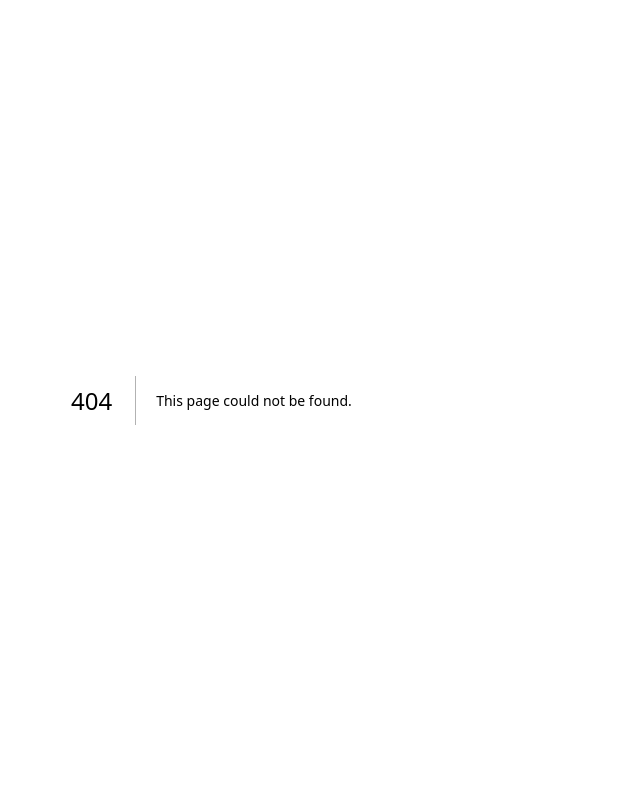
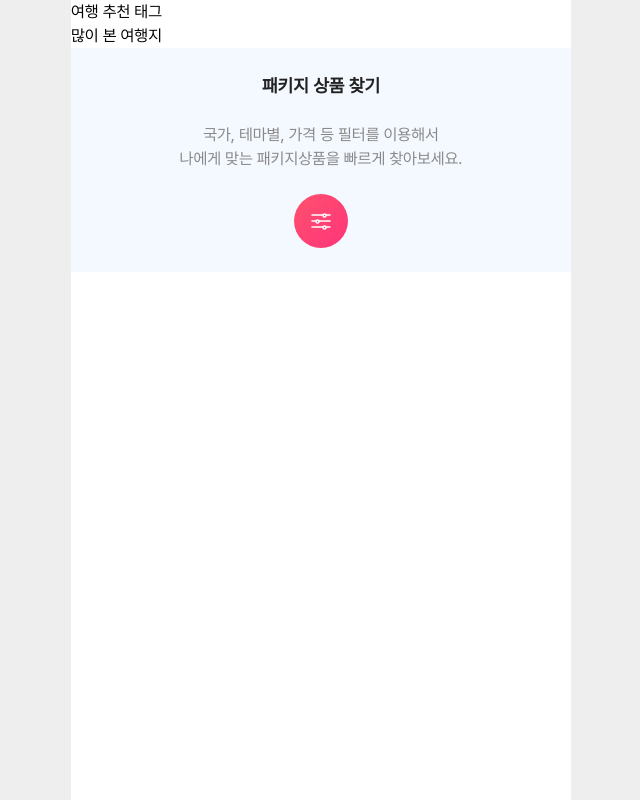
Before and after one commit to yanolja-finalproject/LETS_FE, a Next.js app: page /search in a window 1280 px wide. Before the commit this address had no page. Shown: the whole page, without its empty margins (319-959 px from the left). Built offline with nearby package versions, Linux system fonts and the light colour scheme.

Commit message:
Feat: 검색 관련 페이지 추가

```diff
--- /dev/null
+++ b/src/app/search-hashtag/page.tsx
@@ -0,0 +1,7 @@
+import React from "react";
+
+const SearchHashtagPage = () => {
+  return <div>SearchHashtagPage</div>;
+};
+
+export default SearchHashtagPage;
--- /dev/null
+++ b/src/app/search/page.tsx
@@ -0,0 +1,14 @@
+import React from "react";
+import ForwardBox from "./_component/ForwardBox";
+
+const SearchKeywordPage = () => {
+  return (
+    <div className="flex flex-col w-full">
+      <div>여행 추천 태그</div>
+      <div>많이 본 여행지</div>
+      <ForwardBox />
+    </div>
+  );
+};
+
+export default SearchKeywordPage;
```
